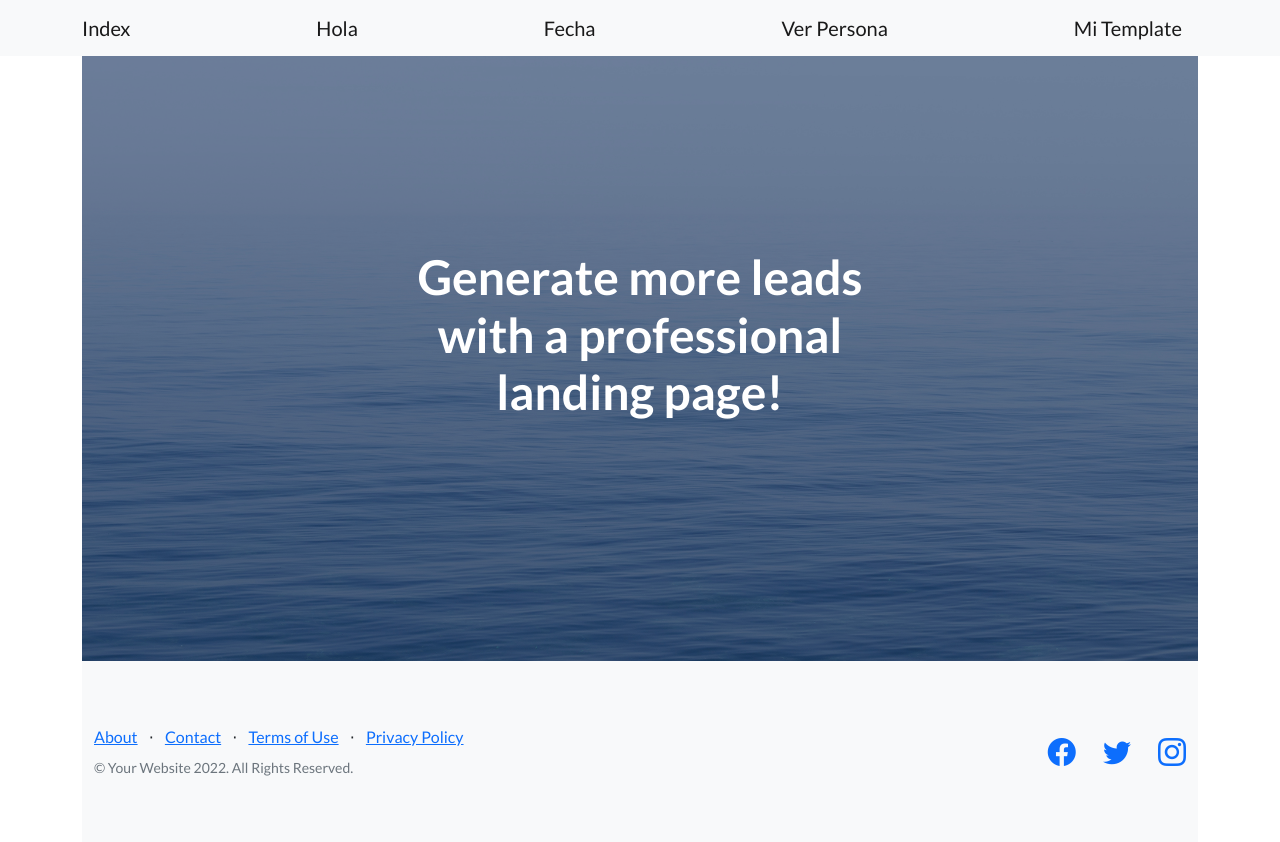
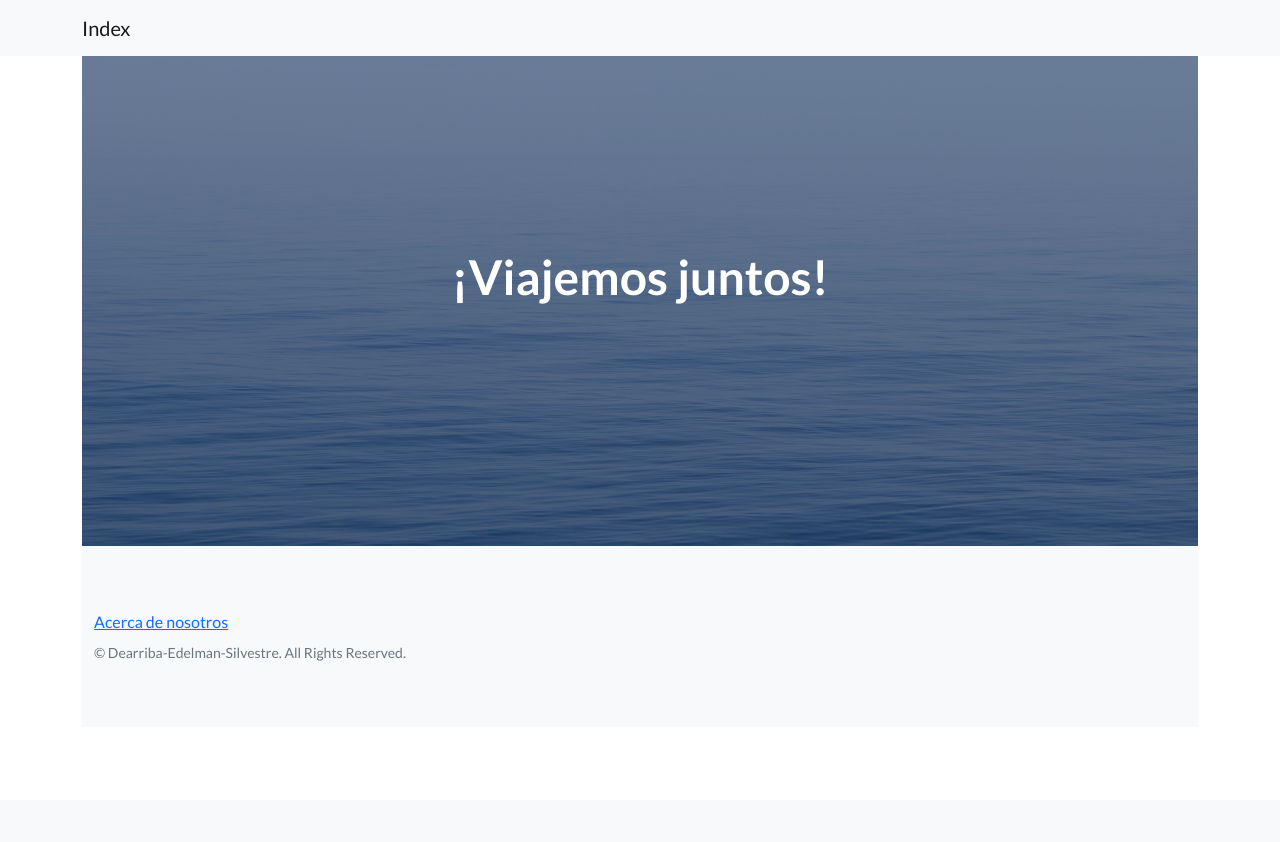
Before and after one commit to meugeniad/Entrega1-Dearriba_Edeleman_Silvestre, a Django app: template home/templates/home/index.html in a window 1280 px wide. After the commit the page ends 661 px from the top, so only its background shows below. Run offline with Django 4.2, Linux system fonts and the light colour scheme; the template is opened without the code that fills it, so the values that code supplies are empty; some libraries are stand-ins or nearby versions.

Commit message:
Modifico base.html

```diff
--- a/BlogViajes/urls.py
+++ b/BlogViajes/urls.py
@@ -15,7 +15,8 @@ Including another URLconf
 """
 from django.contrib import admin
 from django.urls import path
+from home import views
 
 urlpatterns = [
-    path('admin/', admin.site.urls),
+    path('',views.index, name='index'),
 ]
--- a/home/templates/home/index.html
+++ b/home/templates/home/index.html
@@ -9,7 +9,7 @@
                     <div class="col-xl-6">
                         <div class="text-center text-white">
                             <!-- Page heading-->
-                            <h1 class="mb-5">Generate more leads with a professional landing page!</h1>
+                            <h1 class="mb-5">¡Viajemos juntos!</h1>
 
                         </div>
                     </div>
--- a/home/templates/padres/base.html
+++ b/home/templates/padres/base.html
@@ -6,7 +6,7 @@
         <meta name="viewport" content="width=device-width, initial-scale=1, shrink-to-fit=no" />
         <meta name="description" content="" />
         <meta name="author" content="" />
-        <title>Landing Page - Start Bootstrap Theme</title>
+        <title>Viajemos Juntos - Un blog de turismo</title>
         <!-- Favicon-->
         <link rel="icon" type="image/x-icon" href="assets/favicon.ico" />
         <!-- Bootstrap icons-->
@@ -22,10 +22,7 @@
         <nav class="navbar navbar-light bg-light static-top">
             <div class="container">
                 <a class="navbar-brand" href={% url 'index' %}>Index</a>
-                <a class="navbar-brand" href={% url 'hola' %}>Hola</a>
-                <a class="navbar-brand" href={% url 'fecha' %}>Fecha</a>
-                <a class="navbar-brand" href={% url 'ver_personas' %}>Ver Persona</a>
-                <a class="navbar-brand" href={% url 'mi_template' %}>Mi Template</a>
+
             </div>
         </nav>
 
@@ -41,29 +38,12 @@
                 <div class="row">
                     <div class="col-lg-6 h-100 text-center text-lg-start my-auto">
                         <ul class="list-inline mb-2">
-                            <li class="list-inline-item"><a href="#!">About</a></li>
-                            <li class="list-inline-item">⋅</li>
-                            <li class="list-inline-item"><a href="#!">Contact</a></li>
-                            <li class="list-inline-item">⋅</li>
-                            <li class="list-inline-item"><a href="#!">Terms of Use</a></li>
-                            <li class="list-inline-item">⋅</li>
-                            <li class="list-inline-item"><a href="#!">Privacy Policy</a></li>
+                            <li class="list-inline-item"><a href="#!">Acerca de nosotros</a></li>
+
                         </ul>
-                        <p class="text-muted small mb-4 mb-lg-0">&copy; Your Website 2022. All Rights Reserved.</p>
+                        <p class="text-muted small mb-4 mb-lg-0">&copy; Dearriba-Edelman-Silvestre. All Rights Reserved.</p>
                     </div>
-                    <div class="col-lg-6 h-100 text-center text-lg-end my-auto">
-                        <ul class="list-inline mb-0">
-                            <li class="list-inline-item me-4">
-                                <a href="#!"><i class="bi-facebook fs-3"></i></a>
-                            </li>
-                            <li class="list-inline-item me-4">
-                                <a href="#!"><i class="bi-twitter fs-3"></i></a>
-                            </li>
-                            <li class="list-inline-item">
-                                <a href="#!"><i class="bi-instagram fs-3"></i></a>
-                            </li>
-                        </ul>
-                    </div>
+
                 </div>
             </div>
         </footer>
--- a/home/views.py
+++ b/home/views.py
@@ -1,3 +1,5 @@
 from django.shortcuts import render
 
-# Create your views here.
+
+def index(request):
+    return render(request, 'home/index.html')
```
